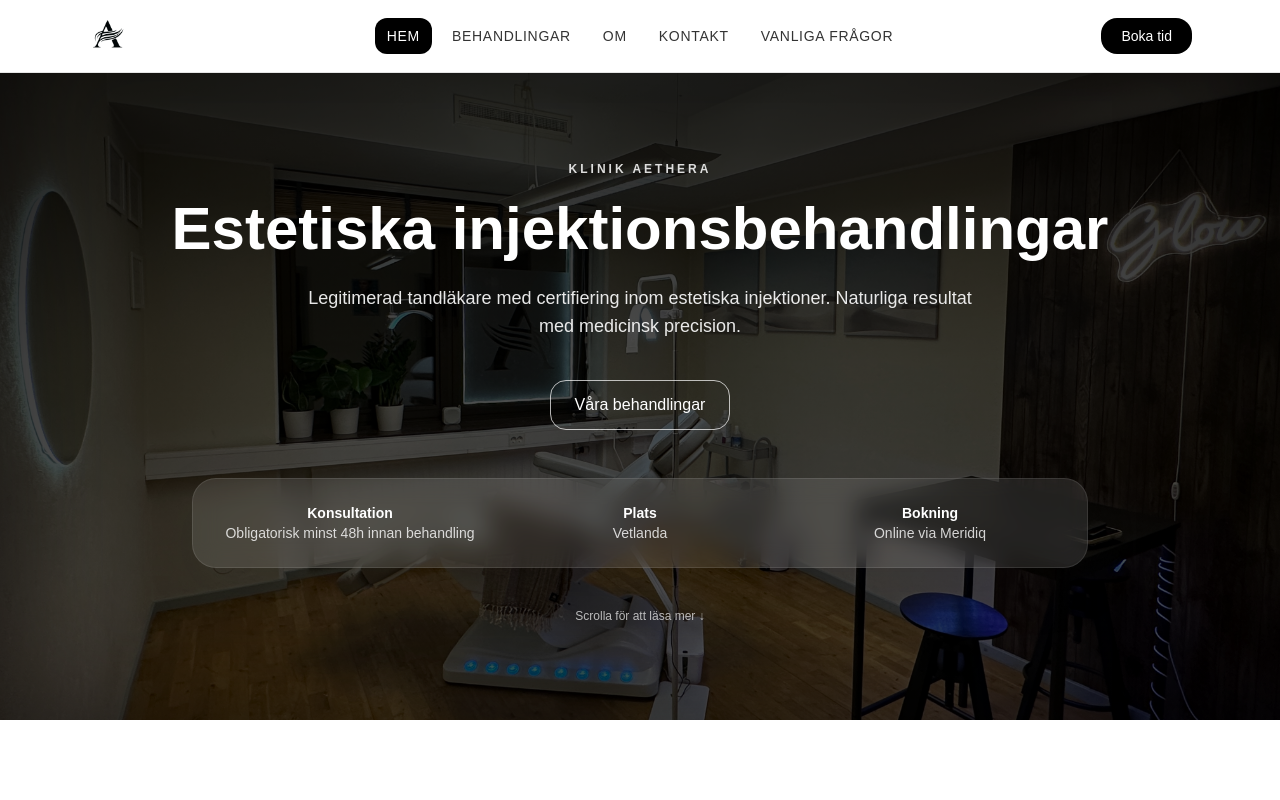
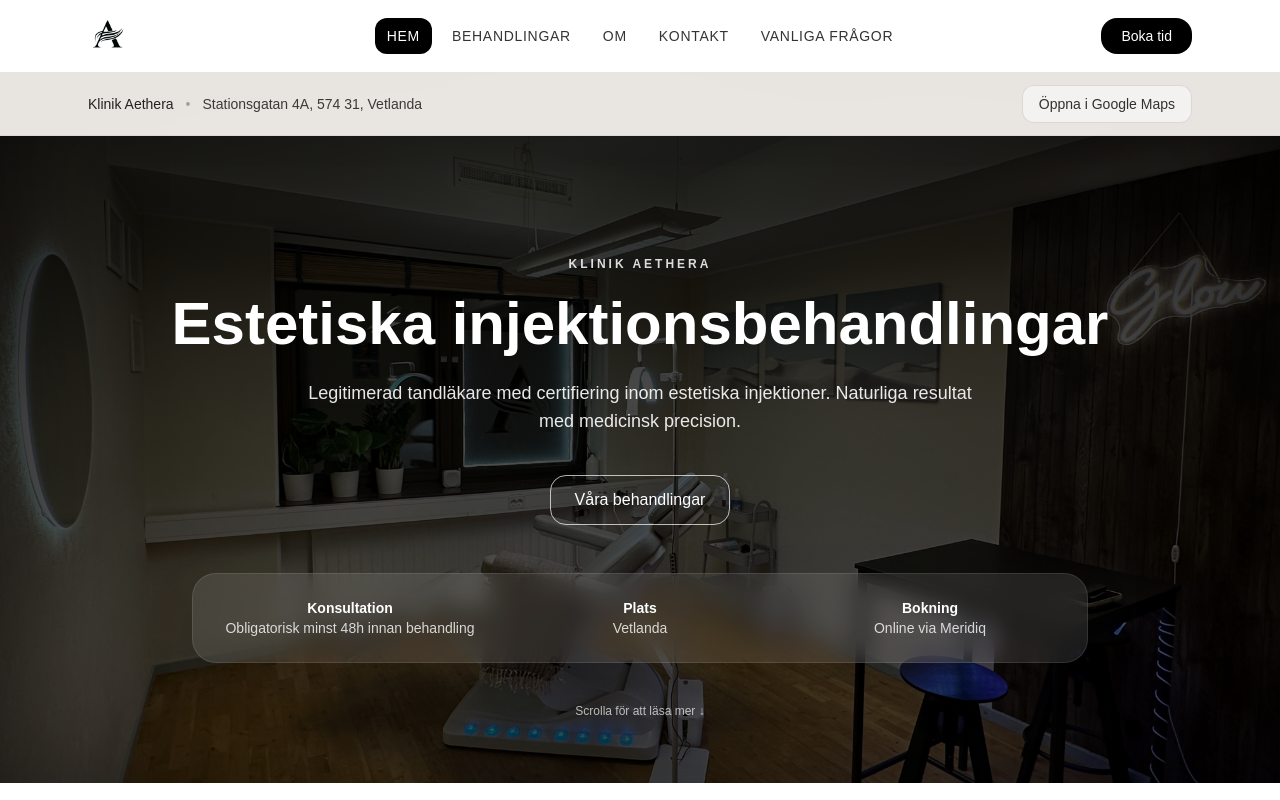
Before and after one commit to shahab0793378659-collab/aethera-website, a Next.js app in the folder aethera/: page / in a window 1280 px wide. Shown: the top 800 px of the page. Built offline with nearby package versions, Linux system fonts and the light colour scheme.

Commit message:
add address bar and map across site

```diff
--- a/aethera/app/layout.tsx
+++ b/aethera/app/layout.tsx
@@ -1,19 +1,17 @@
 import type { Metadata } from "next";
 import "./globals.css";
 import Navbar from "@/components/Navbar";
+import TopInfoBar from "@/components/TopInfoBar";
 
 export const metadata: Metadata = {
   metadataBase: new URL("https://klinikaethera.se"),
-
   title: {
     default:
       "Klinik Aethera | Botox, fillers och estetiska injektionsbehandlingar i Vetlanda",
     template: "%s | Klinik Aethera",
   },
-
   description:
     "Klinik Aethera i Vetlanda erbjuder botox, fillers och estetiska injektionsbehandlingar med fokus på naturliga resultat. Legitimerad tandläkare. Bokning online för Vetlanda, Jönköping och omnejd.",
-
   keywords: [
     "botox Vetlanda",
     "fillers Vetlanda",
@@ -27,11 +25,9 @@ export const metadata: Metadata = {
     "estetisk klinik Vetlanda",
     "Klinik Aethera",
   ],
-
   alternates: {
     canonical: "https://klinikaethera.se",
   },
-
   openGraph: {
     title:
       "Klinik Aethera | Botox och fillers i Vetlanda – naturliga resultat",
@@ -50,7 +46,6 @@ export const metadata: Metadata = {
       },
     ],
   },
-
   robots: {
     index: true,
     follow: true,
@@ -71,15 +66,13 @@ const clinicJsonLd = {
   image: "https://klinikaethera.se/hero.jpg",
   url: "https://klinikaethera.se",
   email: "klinik.aethera@gmail.com",
-
   address: {
     "@type": "PostalAddress",
-    streetAddress: "Stationsgatan 4C",
+    streetAddress: "Stationsgatan 4A",
     addressLocality: "Vetlanda",
-    postalCode: "57431",
+    postalCode: "574 31",
     addressCountry: "SE",
   },
-
   areaServed: [
     "Vetlanda",
     "Jönköping",
@@ -89,13 +82,11 @@ const clinicJsonLd = {
     "Tranås",
     "Småland",
   ],
-
   medicalSpecialty: [
     "Botox",
     "Fillers",
     "Estetiska injektionsbehandlingar",
   ],
-
   sameAs: [
     "https://www.instagram.com/klinik.aethera/",
     "https://www.tiktok.com/@klinik.aethera",
@@ -115,6 +106,7 @@ export default function RootLayout({
           dangerouslySetInnerHTML={{ __html: JSON.stringify(clinicJsonLd) }}
         />
         <Navbar />
+        <TopInfoBar />
         {children}
       </body>
     </html>
--- a/aethera/app/om/page.tsx
+++ b/aethera/app/om/page.tsx
@@ -25,7 +25,7 @@ export default function OmPage() {
   }, []);
 
   return (
-    <main className="min-h-screen bg-white pt-24">
+    <main className="min-h-screen bg-white pt-40">
       <section className="bg-[#F5F1EC] py-16 md:py-20">
         <div className="mx-auto max-w-6xl px-6">
           <div
@@ -150,6 +150,69 @@ export default function OmPage() {
         </div>
       </section>
 
+<section className="bg-white py-16 md:py-20">
+  <div className="mx-auto max-w-6xl px-6">
+    <div
+      className="grid grid-cols-1 gap-8 rounded-[2rem] border border-[#E8E0D7] bg-[#F5F1EC] p-8 shadow-[0_25px_70px_rgba(0,0,0,0.05)] opacity-0 translate-y-8 transition-all duration-700 md:grid-cols-2 md:p-10"
+      data-reveal
+    >
+      <div>
+        <p className="text-xs font-semibold uppercase tracking-[0.25em] text-gray-500">
+          Var vi finns
+        </p>
+
+        <h2 className="mt-4 text-3xl font-semibold text-gray-900">
+          Besök Klinik Aethera i Vetlanda
+        </h2>
+
+        <div className="mt-5 space-y-3 text-[17px] leading-relaxed text-gray-700">
+          <p>
+            Klinik Aethera finns på en central adress i Vetlanda och är lätt att
+            hitta för dig som kommer från både Vetlanda och närliggande orter.
+          </p>
+
+          <p className="font-medium text-gray-900">
+            Stationsgatan 4A, 574 31, Vetlanda
+          </p>
+
+          <p>
+            Här möts du i en lugn och professionell miljö med fokus på naturliga
+            resultat, trygghet och ett personligt bemötande.
+          </p>
+        </div>
+
+        <div className="mt-6 flex flex-wrap gap-3">
+          <a
+            href="https://www.google.com/maps/search/?api=1&query=Stationsgatan+4A+574+31+Vetlanda"
+            target="_blank"
+            rel="noopener noreferrer"
+            className="inline-flex rounded-2xl bg-black px-6 py-3 font-medium text-white transition hover:-translate-y-0.5 hover:opacity-90"
+          >
+            Öppna i Google Maps
+          </a>
+
+          <a
+            href="/#boka"
+            className="inline-flex rounded-2xl border border-gray-300 px-6 py-3 font-medium text-black/80 transition hover:-translate-y-0.5 hover:bg-white/60"
+          >
+            Boka konsultation
+          </a>
+        </div>
+      </div>
+
+      <div className="overflow-hidden rounded-[1.5rem] border border-[#E8E0D7] bg-white shadow-sm">
+        <iframe
+          title="Klinik Aethera karta"
+          src="https://www.google.com/maps?q=Stationsgatan+4A,+574+31,+Vetlanda&output=embed"
+          className="h-[320px] w-full md:h-full"
+          loading="lazy"
+          referrerPolicy="no-referrer-when-downgrade"
+        />
+      </div>
+    </div>
+  </div>
+</section>
+
       <section className="bg-white py-16 md:py-20">
         <div className="mx-auto max-w-5xl px-6">
           <div
--- a/aethera/app/page.tsx
+++ b/aethera/app/page.tsx
@@ -86,7 +86,7 @@ export default function Home() {
         {/* HERO */}
         <section
           id="hero"
-          className="relative h-[90vh] min-h-[620px] w-full bg-[url('/hero.jpg')] bg-cover bg-center pt-16 transition-all duration-700"
+          className="relative h-[90vh] min-h-[620px] w-full bg-[url('/hero.jpg')] bg-cover bg-center pt-32 transition-all duration-700"
         >
           <div
             id="hero-overlay"
@@ -535,7 +535,7 @@ export default function Home() {
                   <div>
                     <p className="text-sm font-semibold">Plats</p>
                     <p className="text-gray-700">Vetlanda</p>
-                    <p className="text-gray-700">Stationsgatan 4C</p>
+                    <p className="text-gray-700">Stationsgatan 4A, 574 31 Vetlanda</p>
                   </div>
                 </div>
 
@@ -590,7 +590,7 @@ export default function Home() {
                       </a>
                     </li>
                     <li>
-                      <a href="#om" className="hover:text-white">
+                      <a href="/om" className="hover:text-white">
                         Om
                       </a>
                     </li>
--- /dev/null
+++ b/aethera/components/TopInfoBar.tsx
@@ -0,0 +1,22 @@
+export default function TopInfoBar() {
+  return (
+    <div className="sticky top-[73px] z-40 w-full border-b border-black/5 bg-[#F5F1EC]/95 backdrop-blur-sm">
+      <div className="mx-auto flex max-w-6xl flex-col gap-2 px-6 py-3 text-sm text-black/75 md:flex-row md:items-center md:justify-between">
+        <div className="flex flex-col gap-1 md:flex-row md:items-center md:gap-3">
+          <span className="font-medium text-black/85">Klinik Aethera</span>
+          <span className="hidden md:inline text-black/30">•</span>
+          <span>Stationsgatan 4A, 574 31, Vetlanda</span>
+        </div>
+
+        <a
+          href="https://www.google.com/maps/search/?api=1&query=Stationsgatan+4A+574+31+Vetlanda"
+          target="_blank"
+          rel="noopener noreferrer"
+          className="inline-flex w-fit rounded-xl border border-black/10 bg-white/50 px-4 py-2 font-medium text-black/80 transition hover:bg-white"
+        >
+          Öppna i Google Maps
+        </a>
+      </div>
+    </div>
+  );
+}
```
